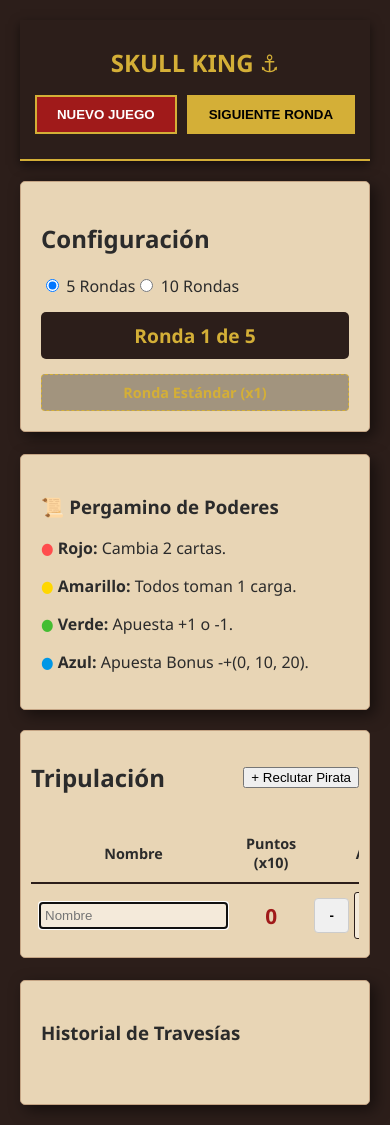
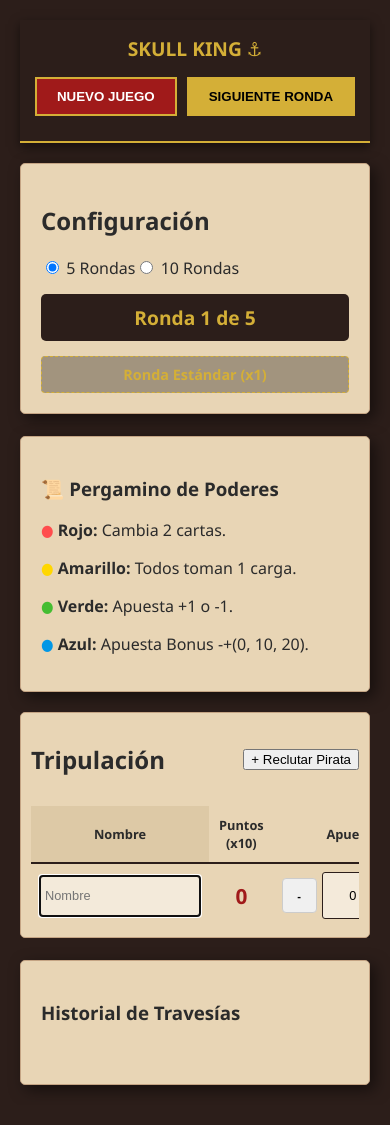
Before and after one commit to BrandonMDLCN/skull-king-module, a React (Create React App) app: page / in a window 390 px wide. Built offline with nearby package versions, Linux system fonts and the light colour scheme.

Commit message:
response en table

```diff
--- a/src/App.css
+++ b/src/App.css
@@ -123,21 +123,54 @@
 }
 
 @media (max-width: 600px) {
-  .input-number {
-    width: 40px; /* Un poco más pequeños en celular */
+  /* 1. Reducción general de fuentes y espacios */
+  .winner-title { font-size: 1.5rem; }
+  .main-header h1 { font-size: 1.2rem; margin: 5px 0; }
+
+  th, td {
+    padding: 4px 2px; /* Espacio mínimo entre celdas */
+    font-size: 0.8rem; /* Fuente más pequeña */
+  }
+
+  .score-cell {
+    font-size: 1rem; /* Puntos totales un poco más contenidos */
+  }
+
+  /* 2. Reducción de Inputs para ahorrar espacio */
+  .input-pirate, .input-number {
+    width: 150px; /* Más estrecho */
+    height: 30px;
+    font-size: 0.8rem;
     padding: 2px;
   }
 
-  th, td {
-    padding: 5px; /* Reducimos espacio entre celdas */
-    font-size: 0.9rem;
+  .btn-control {
+    width: 25px; /* Botones + y - más pequeños */
+    height: 25px;
+    font-size: 0.7rem;
   }
-}
 
-@media (max-width: 600px) {
-  .winner-title { font-size: 1.8rem; }
-  .score-cell { font-size: 1.1rem; }
-  .main-header h1 { font-size: 1.5rem; }
+  .control-container {
+    gap: 2px; /* Menos espacio entre botones e input */
+  }
+
+  /* 3. COLUMNA FIJA (Primera columna) */
+  /* Aplicamos a la primera celda de cada fila (th y td) */
+  table th:first-child,
+  table td:first-child {
+    position: sticky;
+    left: 0;
+    z-index: 2; /* Por encima de las otras celdas al scrollear */
+    background-color: var(--paper); /* Evita que se vea transparente */
+    min-width: 80px; /* Asegura espacio para el nombre */
+    box-shadow: 2px 0 5px rgba(0,0,0,0.1); /* Sombra para indicar separación */
+  }
+
+  /* El encabezado de la primera columna necesita un z-index mayor */
+  table th:first-child {
+    z-index: 3;
+    background-color: #ddc9a6; /* Un tono ligeramente distinto para el header */
+  }
 }
 
 /* Ajuste de inputs para que sean fáciles de tocar con el dedo */
--- a/src/components/GanadorModal.css
+++ b/src/components/GanadorModal.css
@@ -6,7 +6,7 @@
   inset: 0; /* Cubre top, left, right, bottom: 0 */
   width: 100vw;
   height: 100vh;
-  background: rgba(0, 0, 0, 0.9);
+  background: rgba(0, 0, 0, 0.85);
   display: flex;
   justify-content: center;
   align-items: center;
```
